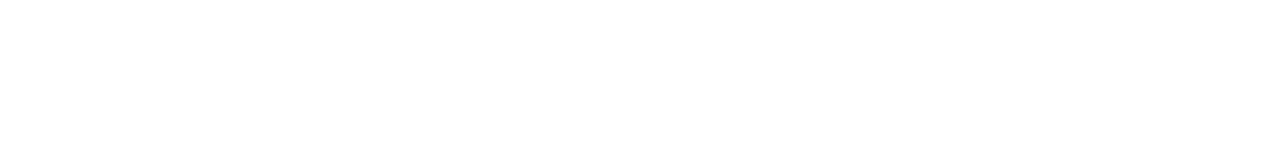
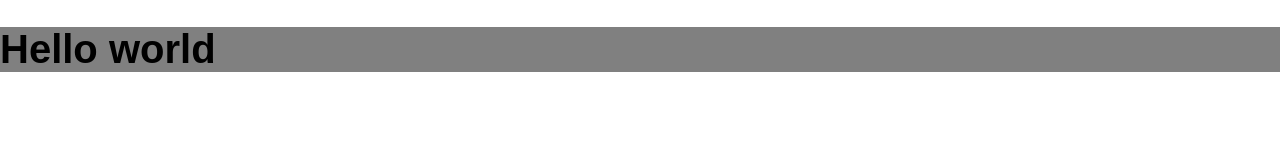
Before and after one commit to heliogracie/test, a website with bundled scripts: page testimonials.html in a window 1280 px wide. Built offline with nearby package versions, Linux system fonts and the light colour scheme; files whose address does not match are found by name.

Commit message:
Added some little changes in markup.

```diff
--- a/testimonials.html
+++ b/testimonials.html
@@ -6,6 +6,9 @@
 	<link rel="stylesheet" href="css/style.css">
 </head>
 <body>
+	<div class="wrapper">
+		<h1>Hello world</h1>
+	</div>
 	<script defer src="js/main.js"></script>
 	<script defer src="js/app.js"></script>
 </body>
```
